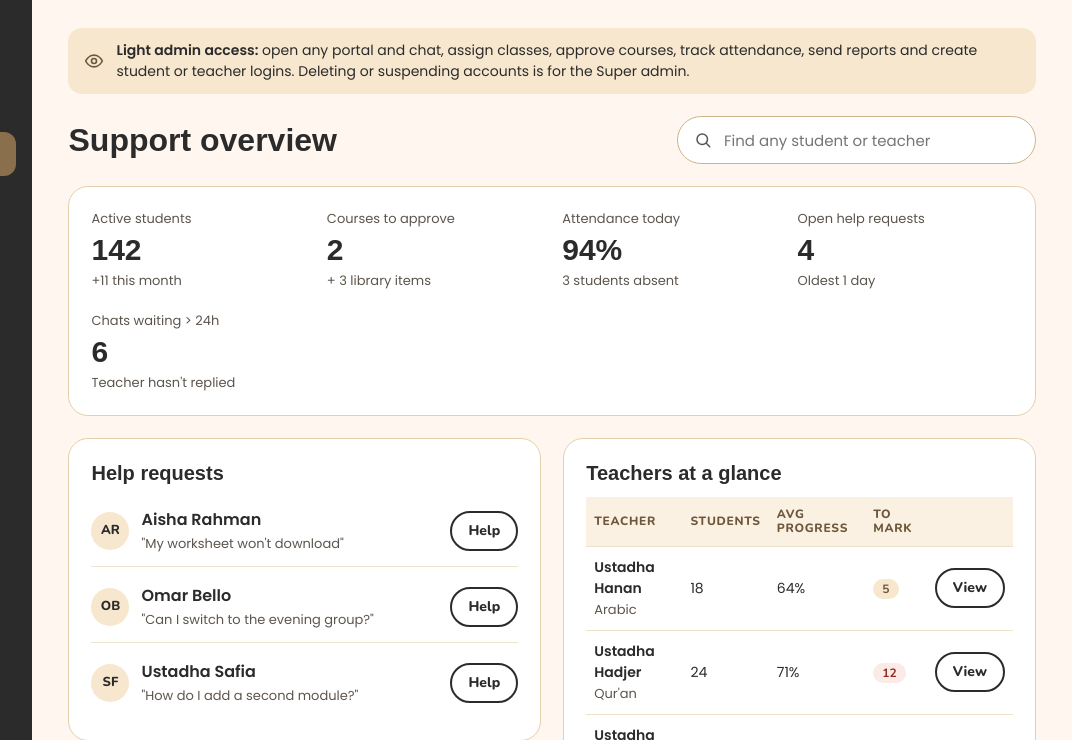
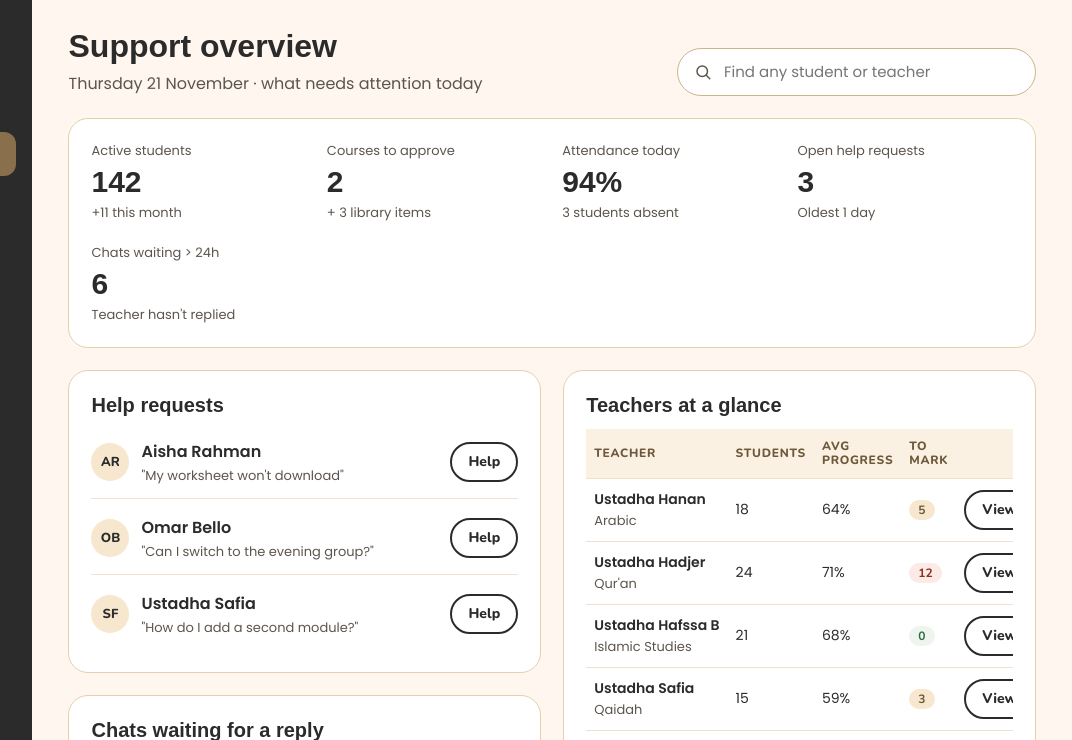
Before and after one commit to monettz/sou, a website built with Vite: page src/portal/views/Support-Dashboard.dc.html in a window 1280 px wide. Shown: the top 740 px of the page, 208-1280 px from the left. Built offline with nearby package versions, Linux system fonts and the light colour scheme; a web font is replaced by a local one.

Commit message:
Portals: remove the Light admin access note and tidy dashboards on phones
- Support overview starts with its title and date, like the other dashboards
- Phones: each number gets its own tile, two per row; smaller, consistent headings; header buttons share the row; list buttons line up with the text

Co-Authored-By: Claude Opus 5.5 <noreply@anthropic.com>
Claude-Session: https://claude.ai/code/session_01AZZycWZDyUa9S68LxDqSkf

```diff
--- a/src/portal/views/Support-Dashboard.dc.html
+++ b/src/portal/views/Support-Dashboard.dc.html
@@ -55,12 +55,11 @@ th{font:800 12px/1.2 Nunito,sans-serif;letter-spacing:.06em;text-transform:upper
   </aside>
 
   <main class="main">
-    <div style="display: flex; gap: 12px; align-items: center; padding: 12px 16px; border-radius: 14px; background: #F7E7CE; font-size: 14px">
-      <svg width="20" height="20" viewBox="0 0 24 24" fill="none" stroke="#6E583C" stroke-width="2" stroke-linecap="round" stroke-linejoin="round" aria-hidden="true" style="flex: none"><path d="M2 12s3.5-7 10-7 10 7 10 7-3.5 7-10 7S2 12 2 12zM12 15a3 3 0 1 0 0-6 3 3 0 0 0 0 6z"/></svg>
-      <span><b>Light admin access:</b> open any portal and chat, assign classes, approve courses, track attendance, send reports and create student or teacher logins. Deleting or suspending accounts is for the Super admin.</span>
-    </div>
-    <div style="display: flex; flex-wrap: wrap; align-items: center; justify-content: space-between; gap: 14px">
-      <h1 style="margin: 0; font: 800 32px/1.15 'Baloo Chettan 2', sans-serif">Support overview</h1>
+    <div style="display: flex; flex-wrap: wrap; align-items: flex-end; justify-content: space-between; gap: 14px">
+      <div style="display: flex; flex-direction: column; gap: 6px">
+        <h1 style="margin: 0; font: 800 32px/1.15 'Baloo Chettan 2', sans-serif">Support overview</h1>
+        <span style="color: #5C554D">Thursday 21 November · what needs attention today</span>
+      </div>
       <label for="fa" style="display: flex; align-items: center; gap: 10px; min-height: 48px; padding: 0 16px; border: 1px solid #CDB48D; border-radius: 999px; background: #fff; min-width: 320px; box-sizing: border-box">
         <svg width="18" height="18" viewBox="0 0 24 24" fill="none" stroke="#5C554D" stroke-width="2" stroke-linecap="round" aria-hidden="true"><path d="M11 18a7 7 0 1 0 0-14 7 7 0 0 0 0 14zM21 21l-4.3-4.3"/></svg>
         <input id="fa" placeholder="Find any student or teacher" style="border: 0; outline: 0; font: 400 15px/1.4 Poppins, sans-serif; flex: 1; min-width: 0; background: transparent">
@@ -71,7 +70,7 @@ th{font:800 12px/1.2 Nunito,sans-serif;letter-spacing:.06em;text-transform:upper
       <div class="stat"><span class="small">Active students</span><span class="big">142</span><span class="small">+11 this month</span></div>
       <div class="stat"><span class="small">Courses to approve</span><span class="big">2</span><span class="small">+ 3 library items</span></div>
       <div class="stat"><span class="small">Attendance today</span><span class="big">94%</span><span class="small">3 students absent</span></div>
-      <div class="stat"><span class="small">Open help requests</span><span class="big">4</span><span class="small">Oldest 1 day</span></div>
+      <div class="stat"><span class="small">Open help requests</span><span class="big">3</span><span class="small">Oldest 1 day</span></div>
       <div class="stat"><span class="small">Chats waiting &gt; 24h</span><span class="big">6</span><span class="small">Teacher hasn't replied</span></div>
     </div>
 
@@ -95,10 +94,10 @@ th{font:800 12px/1.2 Nunito,sans-serif;letter-spacing:.06em;text-transform:upper
           <table>
             <thead><tr><th>Teacher</th><th>Students</th><th>Avg progress</th><th>To mark</th><th><span style="position: absolute; width: 1px; height: 1px; overflow: hidden; clip: rect(0 0 0 0)">Open</span></th></tr></thead>
             <tbody>
-              <tr><td><b>Ustadha Hanan</b><br><span class="small">Arabic</span></td><td>18</td><td>64%</td><td><span class="tag mid">5</span></td><td><a class="btn" href="Teacher-Dashboard.dc.html">View</a></td></tr>
-              <tr><td><b>Ustadha Hadjer</b><br><span class="small">Qur'an</span></td><td>24</td><td>71%</td><td><span class="tag warn">12</span></td><td><a class="btn" href="Teacher-Dashboard.dc.html">View</a></td></tr>
-              <tr><td><b>Ustadha Hafssa B</b><br><span class="small">Islamic Studies</span></td><td>21</td><td>68%</td><td><span class="tag ok">0</span></td><td><a class="btn" href="Teacher-Dashboard.dc.html">View</a></td></tr>
-              <tr><td><b>Ustadha Safia</b><br><span class="small">Qaidah</span></td><td>15</td><td>59%</td><td><span class="tag mid">3</span></td><td><a class="btn" href="Teacher-Dashboard.dc.html">View</a></td></tr>
+              <tr><td><b style="white-space: nowrap">Ustadha Hanan</b><br><span class="small">Arabic</span></td><td>18</td><td>64%</td><td><span class="tag mid">5</span></td><td><a class="btn" href="Teacher-Dashboard.dc.html">View</a></td></tr>
+              <tr><td><b style="white-space: nowrap">Ustadha Hadjer</b><br><span class="small">Qur'an</span></td><td>24</td><td>71%</td><td><span class="tag warn">12</span></td><td><a class="btn" href="Teacher-Dashboard.dc.html">View</a></td></tr>
+              <tr><td><b style="white-space: nowrap">Ustadha Hafssa B</b><br><span class="small">Islamic Studies</span></td><td>21</td><td>68%</td><td><span class="tag ok">0</span></td><td><a class="btn" href="Teacher-Dashboard.dc.html">View</a></td></tr>
+              <tr><td><b style="white-space: nowrap">Ustadha Safia</b><br><span class="small">Qaidah</span></td><td>15</td><td>59%</td><td><span class="tag mid">3</span></td><td><a class="btn" href="Teacher-Dashboard.dc.html">View</a></td></tr>
             </tbody>
           </table>
         </div>
```
Also changed, not shown: src/portal/base.css (+44 -0 lines).
